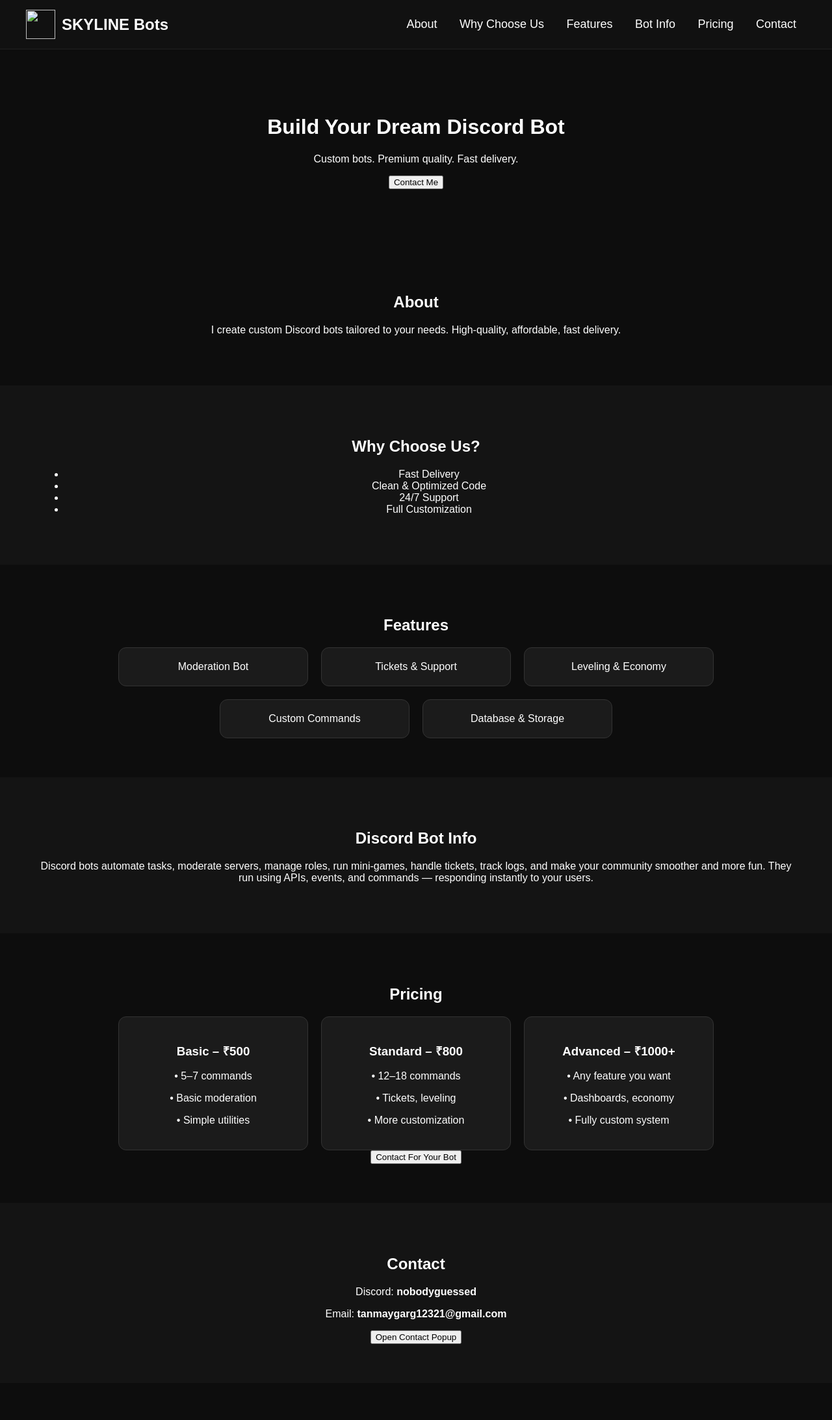
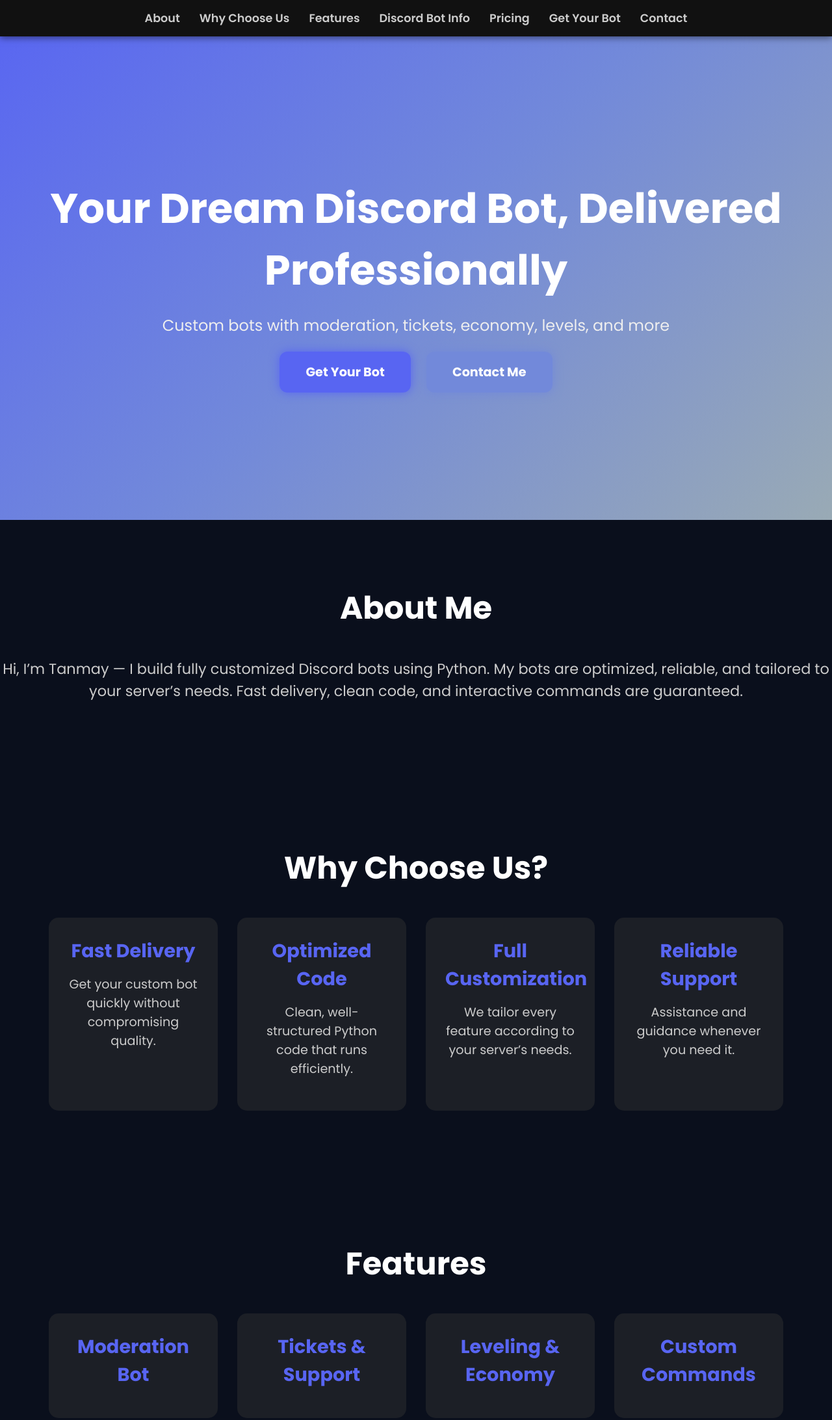
Before and after one commit to TanmayGarg2009/Discord-Bot, a plain HTML site: page index.html in a window 1280 px wide. Shown: the top 2185 px of the page at 65% size. Before the commit the page ends 2128 px from the top, so only its background shows below. Drawn offline with Linux system fonts and the light colour scheme.

Commit message:
commit and push

```diff
--- a/index.html
+++ b/index.html
@@ -3,137 +3,164 @@
 <head>
 <meta charset="UTF-8">
 <meta name="viewport" content="width=device-width, initial-scale=1.0">
-    <title>Skyline Bots</title>
+<title>Tanmay's Discord Bots</title>
+<link href="https://fonts.googleapis.com/css2?family=Poppins:wght@400;600;700&display=swap" rel="stylesheet">
 <link rel="stylesheet" href="style.css">
 </head>
 <body>
 
-    <!-- NAVBAR -->
-    <nav class="navbar">
-        <div class="logo-area">
-            <img src="1.svg" class="logo">
-            <span class="logo-text">SKYLINE Bots</span>
-        </div>
-
-        <div class="nav-links">
-            <a href="#about">About</a>
-            <a href="#why">Why Choose Us</a>
-            <a href="#features">Features</a>
-            <a href="#botinfo">Bot Info</a>
-            <a href="#pricing">Pricing</a>
-            <a href="#contact">Contact</a>
-        </div>
+<!-- Top Navigation -->
+<header>
+  <nav class="top-nav">
+    <ul>
+      <li><a href="#about">About</a></li>
+      <li><a href="#why-us">Why Choose Us</a></li>
+      <li><a href="#features">Features</a></li>
+      <li><a href="#botinfo">Discord Bot Info</a></li>
+      <li><a href="#pricing">Pricing</a></li>
+      <li><a href="#register">Get Your Bot</a></li>
+      <li><a href="#contact-section">Contact</a></li>
+    </ul>
   </nav>
 
-    <!-- HERO -->
-    <header class="hero">
-        <h1>Build Your Dream Discord Bot</h1>
-        <p>Custom bots. Premium quality. Fast delivery.</p>
-        <button onclick="openContactPopup()">Contact Me</button>
+  <div class="hero-content animate-on-scroll">
+    <h1>Your Dream Discord Bot, Delivered Professionally</h1>
+    <p>Custom bots with moderation, tickets, economy, levels, and more</p>
+    <a href="#register" class="btn">Get Your Bot</a>
+    <a href="#contact-section" class="btn secondary">Contact Me</a>
+  </div>
 </header>
 
-    <!-- ABOUT -->
-    <section id="about" class="section">
-        <h2>About</h2>
-        <p>I create custom Discord bots tailored to your needs. High-quality, affordable, fast delivery.</p>
+<!-- About Section -->
+<section id="about" class="animate-on-scroll">
+  <h2>About Me</h2>
+  <p>Hi, I’m Tanmay — I build fully customized Discord bots using Python. My bots are optimized, reliable, and tailored to your server’s needs. Fast delivery, clean code, and interactive commands are guaranteed.</p>
 </section>
 
-    <!-- WHY CHOOSE US -->
-    <section id="why" class="section dark">
+<!-- Why Choose Us Section -->
+<section id="why-us" class="animate-on-scroll">
   <h2>Why Choose Us?</h2>
-        <ul>
-            <li>Fast Delivery</li>
-            <li>Clean & Optimized Code</li>
-            <li>24/7 Support</li>
-            <li>Full Customization</li>
-        </ul>
-    </section>
-
-    <!-- FEATURES -->
-    <section id="features" class="section">
-        <h2>Features</h2>
-        <div class="feature-grid">
-            <div class="feature-card" onclick="openFeature('Moderation Bot','Kick, ban, automod & keep your server clean.', 'Includes: mute, blacklist, logs, antispam, automod rules.')">
-                Moderation Bot
+  <div class="container why-cards">
+    <div class="why-card animate-on-scroll">
+      <h3>Fast Delivery</h3>
+      <p>Get your custom bot quickly without compromising quality.</p>
     </div>
-            <div class="feature-card" onclick="openFeature('Ticket System','Easy ticket creation & management.', 'Auto transcripts, categories, closed logs.')">
-                Tickets & Support
+    <div class="why-card animate-on-scroll">
+      <h3>Optimized Code</h3>
+      <p>Clean, well-structured Python code that runs efficiently.</p>
     </div>
-            <div class="feature-card" onclick="openFeature('Leveling & Economy','Gamified XP and currency system.', 'XP roles, leaderboard, daily rewards.')">
-                Leveling & Economy
+    <div class="why-card animate-on-scroll">
+      <h3>Full Customization</h3>
+      <p>We tailor every feature according to your server’s needs.</p>
     </div>
-            <div class="feature-card" onclick="openFeature('Custom Commands','Endless customization.', 'Buttons, menus, embeds, user commands.')">
-                Custom Commands
-            </div>
-            <div class="feature-card" onclick="openFeature('Database & Storage','Stored settings & user data.', 'MongoDB / JSON / PostgreSQL supported.')">
-                Database & Storage
+    <div class="why-card animate-on-scroll">
+      <h3>Reliable Support</h3>
+      <p>Assistance and guidance whenever you need it.</p>
     </div>
   </div>
 </section>
 
-    <!-- BOT INFO -->
-    <section id="botinfo" class="section dark">
-        <h2>Discord Bot Info</h2>
-        <p>
-            Discord bots automate tasks, moderate servers, manage roles, run mini-games, handle tickets, track logs,
-            and make your community smoother and more fun.
-            They run using APIs, events, and commands — responding instantly to your users.
-        </p>
+<!-- Features Section -->
+<section id="features">
+  <h2>Features</h2>
+  <div class="container features">
+    <div class="feature-card animate-on-scroll" data-title="Moderation Bot" data-content="Kick, ban, automod & keep your server safe and clean. Includes customizable permissions, logging, and role management.">
+      <h3>Moderation Bot</h3>
+    </div>
+    <div class="feature-card animate-on-scroll" data-title="Tickets & Support" data-content="Easy-to-use ticketing system to handle user issues efficiently. Users can create tickets, moderators can reply, close, and assign priority.">
+      <h3>Tickets & Support</h3>
+    </div>
+    <div class="feature-card animate-on-scroll" data-title="Leveling & Economy" data-content="Gamify your server with XP, levels, and server currency. Includes leaderboards, rewards, and daily bonuses.">
+      <h3>Leveling & Economy</h3>
+    </div>
+    <div class="feature-card animate-on-scroll" data-title="Custom Commands" data-content="Create any command you want tailored to your server. Fully configurable triggers and responses.">
+      <h3>Custom Commands</h3>
+    </div>
+    <div class="feature-card animate-on-scroll" data-title="Database & Storage" data-content="Persistent storage for all your server data and settings. Supports JSON, SQLite, or any custom database you prefer.">
+      <h3>Database & Storage</h3>
+    </div>
+  </div>
 </section>
 
-    <!-- PRICING -->
-    <section id="pricing" class="section">
+<!-- Discord Bot Info Section -->
+<section id="botinfo" class="animate-on-scroll">
+  <h2>What is a Discord Bot?</h2>
+  <div class="container">
+    <p>Discord bots are automated programs that perform tasks within a server, including moderation, leveling, ticket management, custom commands, and more.</p>
+    <p>How it works: Bots interact with the Discord API to respond to messages, reactions, joins, and other events, executing commands as per your server's rules.</p>
+    <p>Benefits: Save time, engage your community, automate repetitive tasks, and provide a professional experience to your server members.</p>
+  </div>
+</section>
+
+<!-- Pricing Section -->
+<section id="pricing" class="animate-on-scroll">
   <h2>Pricing</h2>
+  <div class="container pricing">
+    <div class="price-card animate-on-scroll">
+      <h3>Basic</h3>
+      <p>₹500</p>
+      <p>Moderation + Logging</p>
+    </div>
+    <div class="price-card animate-on-scroll">
+      <h3>Standard</h3>
+      <p>₹800</p>
+      <p>Tickets + Economy + Levels</p>
+    </div>
+    <div class="price-card animate-on-scroll">
+      <h3>Advanced</h3>
+      <p>₹1000+</p>
+      <p>Full Custom Bot + Database + Extra Features</p>
+    </div>
+  </div>
+</section>
 
-        <div class="pricing-grid">
-            <div class="price-card">
-                <h3>Basic – ₹500</h3>
-                <p>• 5–7 commands</p>
-                <p>• Basic moderation</p>
-                <p>• Simple utilities</p>
-            </div>
+<!-- Get Your Bot Section -->
+<section id="register" class="animate-on-scroll">
+  <h2>Get Your Bot</h2>
+  <p>Ready to bring your dream bot to life? Click below to contact me directly.</p>
+  <button class="btn" id="contact-btn">Contact Me</button>
+</section>
 
-            <div class="price-card">
-                <h3>Standard – ₹800</h3>
-                <p>• 12–18 commands</p>
-                <p>• Tickets, leveling</p>
-                <p>• More customization</p>
-            </div>
+<!-- Contact Section -->
+<section id="contact-section" class="animate-on-scroll">
+  <h2>Contact</h2>
+  <p>Discord: <strong>nobodyguessed</strong></p>
+  <p>Email: <strong>tanmaygarg12321@gmail.com</strong></p>
+  <a href="https://discord.gg/your-support-server-link" target="_blank" class="btn">Open Ticket Support</a>
+</section>
 
-            <div class="price-card">
-                <h3>Advanced – ₹1000+</h3>
-                <p>• Any feature you want</p>
-                <p>• Dashboards, economy</p>
-                <p>• Fully custom system</p>
+<!-- Footer -->
+<footer>
+  <p>Contact: nobodyguessed (Discord) | tanmaygarg12321@gmail.com</p>
+  &copy; 2025 Tanmay's Discord Bots. All rights reserved.
+</footer>
+
+<!-- Feature Modal -->
+<div id="featureModal" class="modal">
+  <div class="modal-content">
+    <span class="close">&times;</span>
+    <h3 id="modalTitle"></h3>
+    <p id="modalContent"></p>
   </div>
 </div>
 
-        <button onclick="openContactPopup()" class="contact-btn">Contact For Your Bot</button>
-    </section>
-
-    <!-- CONTACT -->
-    <section id="contact" class="section dark">
-        <h2>Contact</h2>
-        <p>Discord: <b>nobodyguessed</b></p>
-        <p>Email: <b>tanmaygarg12321@gmail.com</b></p>
-        <button onclick="openContactPopup()">Open Contact Popup</button>
-    </section>
-
-    <!-- POPUPS -->
-    <div id="popup-bg" class="popup-bg" onclick="closePopups()"></div>
-
-    <div id="contact-popup" class="popup">
+<!-- Contact Modal -->
+<div id="contactModal" class="modal">
+  <div class="modal-content">
+    <span class="close-contact">&times;</span>
     <h3>Contact Me</h3>
-        <p>Discord: <b>nobodyguessed</b></p>
-        <p>Email: <b>tanmaygarg12321@gmail.com</b></p>
-        <button onclick="closePopups()">Close</button>
+    <p><strong>Discord:</strong> nobodyguessed</p>
+    <p><strong>Email:</strong> tanmaygarg12321@gmail.com</p>
+    <p><strong>Commands Demonstration & Bot Features:</strong></p>
+    <ul>
+      <li>Moderation: kick, ban, automod, logging</li>
+      <li>Tickets & Support: create, assign, close tickets</li>
+      <li>Leveling & Economy: XP, coins, leaderboards, daily rewards</li>
+      <li>Custom Commands: fully configurable commands and triggers</li>
+      <li>Database & Storage: persistent storage for server data and settings</li>
+    </ul>
+    <p>Contact me on Discord or Email to get your custom bot today!</p>
   </div>
-
-    <div id="feature-popup" class="popup">
-        <h3 id="feature-title"></h3>
-        <p id="feature-desc"></p>
-        <p id="feature-extra"></p>
-        <button onclick="closePopups()">Close</button>
 </div>
 
 <script src="script.js"></script>
--- a/script.js
+++ b/script.js
@@ -1,19 +1,31 @@
-function openContactPopup() {
-    document.getElementById("popup-bg").style.display = "block";
-    document.getElementById("contact-popup").style.display = "block";
-}
+// Scroll animation
+const scrollElements = document.querySelectorAll(".animate-on-scroll");
+const elementInView = (el, dividend=1)=>el.getBoundingClientRect().top <= (window.innerHeight)/dividend;
+const displayScrollElement = el=>el.classList.add("scrolled");
+const hideScrollElement = el=>el.classList.remove("scrolled");
+const handleScrollAnimation=()=>scrollElements.forEach(el=>elementInView(el,1.25)?displayScrollElement(el):hideScrollElement(el));
+window.addEventListener("scroll", handleScrollAnimation);
+window.addEventListener("load", handleScrollAnimation);
 
-function openFeature(title, desc, extra) {
-    document.getElementById("popup-bg").style.display = "block";
-    document.getElementById("feature-popup").style.display = "block";
+// Feature Modal
+const featureModal=document.getElementById("featureModal");
+const modalTitle=document.getElementById("modalTitle");
+const modalContent=document.getElementById("modalContent");
+const closeBtn=document.querySelector(".close");
+document.querySelectorAll(".feature-card").forEach(card=>{
+  card.addEventListener("click", ()=>{
+    featureModal.style.display="block";
+    modalTitle.innerText=card.getAttribute("data-title");
+    modalContent.innerText=card.getAttribute("data-content");
+  });
+});
+closeBtn.addEventListener("click",()=>featureModal.style.display="none");
+window.addEventListener("click",e=>{if(e.target==featureModal) featureModal.style.display="none";});
 
-    document.getElementById("feature-title").innerText = title;
-    document.getElementById("feature-desc").innerText = desc;
-    document.getElementById("feature-extra").innerText = extra;
-}
-
-function closePopups() {
-    document.getElementById("popup-bg").style.display = "none";
-    document.getElementById("contact-popup").style.display = "none";
-    document.getElementById("feature-popup").style.display = "none";
-}
+// Contact Modal
+const contactModal=document.getElementById("contactModal");
+const contactBtn=document.getElementById("contact-btn");
+const closeContact=document.querySelector(".close-contact");
+contactBtn.addEventListener("click",()=>{contactModal.style.display="block";});
+closeContact.addEventListener("click",()=>{contactModal.style.display="none";});
+window.addEventListener("click",e=>{if(e.target==contactModal) contactModal.style.display="none";});
--- a/style.css
+++ b/style.css
@@ -1,138 +1,47 @@
-/* GLOBAL */
-body {
-    margin: 0;
-    background: #0d0d0d;
-    color: white;
-    font-family: Arial, sans-serif;
-}
+/* Reset */
+* { margin:0; padding:0; box-sizing:border-box; }
+body { font-family:'Poppins', sans-serif; background:#0a0f1c; color:#fff; scroll-behavior:smooth; }
+a { text-decoration:none; color:inherit; }
 
-/* NAV */
-.navbar {
-    padding: 15px 40px;
-    display: flex;
-    justify-content: space-between;
-    align-items: center;
-    background: #111;
-    border-bottom: 1px solid #222;
-}
+/* Top Navigation */
+.top-nav { position:fixed; top:0; left:0; width:100%; background:#111; display:flex; justify-content:center; padding:15px 0; z-index:1000; box-shadow:0 2px 10px rgba(0,0,0,0.5);}
+.top-nav ul { list-style:none; display:flex; gap:30px; }
+.top-nav ul li a { color:#ccc; font-weight:600; font-size:1.1rem; transition:0.3s; }
+.top-nav ul li a:hover { color:#5865F2; }
 
-.logo {
-    width: 45px;
-    height: 45px;
-    margin-right: 10px;
-}
+/* Hero */
+header { height:100vh; display:flex; flex-direction:column; justify-content:center; align-items:center; text-align:center; background:linear-gradient(135deg,#5865F2,#7289DA,#99AAB5); padding-top:60px; }
+header h1 { font-size:4rem; margin-bottom:20px; }
+header p { font-size:1.5rem; margin-bottom:40px; color:#eee; }
+header .btn { margin:10px; padding:18px 40px; border-radius:12px; font-weight:700; background:#5865F2; color:#fff; box-shadow:0 0 15px #5865F2; transition:0.3s; }
+header .btn.secondary { background:#7289DA; box-shadow:0 0 15px #7289DA; }
+header .btn:hover { transform:scale(1.05); box-shadow:0 0 30px #99AAB5; }
 
-.logo-area {
-    display: flex;
-    align-items: center;
-}
+/* Sections */
+section { padding:100px 0; text-align:center; }
+section h2 { font-size:3rem; margin-bottom:40px; }
+section p { font-size:1.4rem; margin-bottom:20px; color:#ccc; }
 
-.logo-text {
-    font-size: 24px;
-    font-weight: bold;
-}
+/* Cards */
+.container { display:flex; flex-wrap:wrap; justify-content:center; gap:30px; }
+.why-card, .feature-card, .price-card { background:#1c1f26; padding:30px; border-radius:15px; width:260px; text-align:center; transition:0.3s; cursor:pointer; opacity:0; transform:translateY(50px);}
+.why-card:hover, .feature-card:hover, .price-card:hover { transform:translateY(-10px); box-shadow:0 10px 30px rgba(0,0,0,0.5);}
+.why-card h3, .feature-card h3, .price-card h3 { color:#5865F2; font-size:1.8rem; margin-bottom:15px; }
+.why-card p, .feature-card p, .price-card p { color:#ccc; font-size:1.2rem; }
 
-.nav-links a {
-    margin: 0 15px;
-    text-decoration: none;
-    color: white;
-    font-size: 18px;
-    cursor: pointer;
-}
+/* Buttons */
+.btn { cursor:pointer; font-size:1.2rem; }
+.price-card p { margin:15px 0; font-size:1.2rem; }
 
-.hero {
-    padding: 80px;
-    text-align: center;
-}
+/* Modal */
+.modal { display:none; position:fixed; z-index:1000; left:0; top:0; width:100%; height:100%; overflow:auto; background-color:rgba(0,0,0,0.85); }
+.modal-content { background:#1c1f26; margin:10% auto; padding:30px; border-radius:15px; width:85%; max-width:700px; text-align:left; color:#ccc; }
+.close, .close-contact { color:#fff; float:right; font-size:28px; font-weight:bold; cursor:pointer; }
+.modal-content ul { margin-top:15px; padding-left:20px; }
 
-/* SECTIONS */
-.section {
-    padding: 60px;
-    text-align: center;
-}
+/* Scroll Animations */
+.animate-on-scroll { opacity:0; transform:translateY(50px); transition:all 0.7s ease-out; }
+.animate-on-scroll.scrolled { opacity:1; transform:translateY(0); }
 
-.dark {
-    background: #141414;
-}
-
-.feature-grid, .pricing-grid {
-    display: flex;
-    justify-content: center;
-    flex-wrap: wrap;
-    gap: 20px;
-}
-
-.feature-card, .price-card {
-    background: #1b1b1b;
-    padding: 20px;
-    border-radius: 12px;
-    width: 250px;
-    cursor: pointer;
-    border: 1px solid #333;
-    transition: 0.2s;
-}
-
-.feature-card:hover,
-.price-card:hover {
-    background: #222;
-}
-
-/* POPUP */
-.popup-bg {
-    display: none;
-    position: fixed;
-    top: 0;
-    left: 0;
-    width: 100%;
-    height: 100%;
-    backdrop-filter: blur(5px);
-}
-
-.popup {
-    display: none;
-    position: fixed;
-    top: 50%;
-    left: 50%;
-    transform: translate(-50%, -50%);
-    background: #1c1c1c;
-    padding: 30px;
-    border-radius: 15px;
-    width: 90%;
-    max-width: 400px;
-    text-align: center;
-}
-
-/* RESPONSIVE FIXES FOR MOBILE — PC LOOK UNCHANGED */
-@media (max-width: 850px) {
-    .navbar {
-        flex-direction: column;
-        text-align: center;
-    }
-
-    .nav-links {
-        margin-top: 10px;
-    }
-
-    .nav-links a {
-        display: inline-block;
-        margin: 8px;
-        font-size: 20px;
-    }
-
-    .hero {
-        padding: 40px;
-    }
-
-    .section {
-        padding: 40px 20px;
-    }
-
-    .feature-grid, .pricing-grid {
-        flex-direction: column;
-        align-items: center;
-    }
-
-    .price-card, .feature-card {
-        width: 90%;
-    }
-}
+/* Responsive */
+@media(max-width:768px){ .container{flex-direction:column; align-items:center;} header h1{font-size:3rem;} header p{font-size:1.2rem;} section h2{font-size:2.2rem;} section p{font-size:1.1rem;} }
```
Lines whose indentation alone changed are shown as unchanged.
